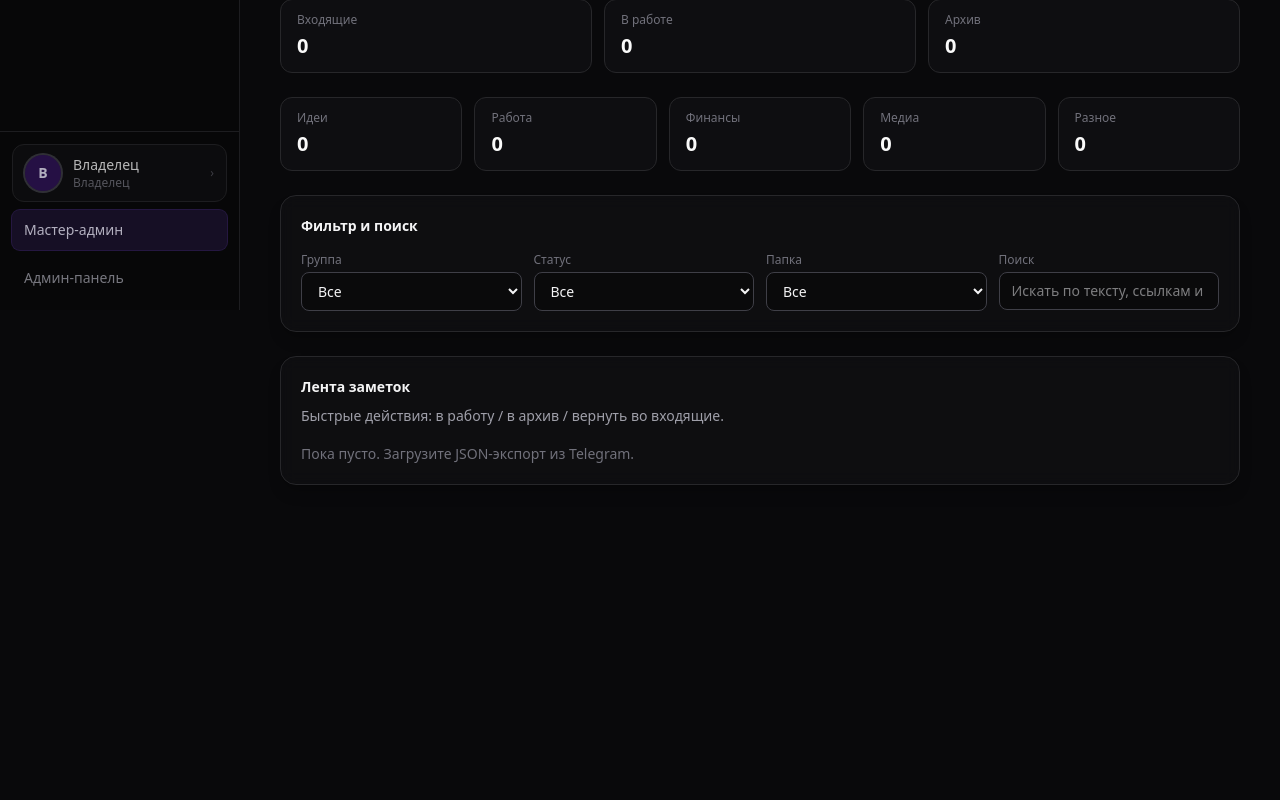
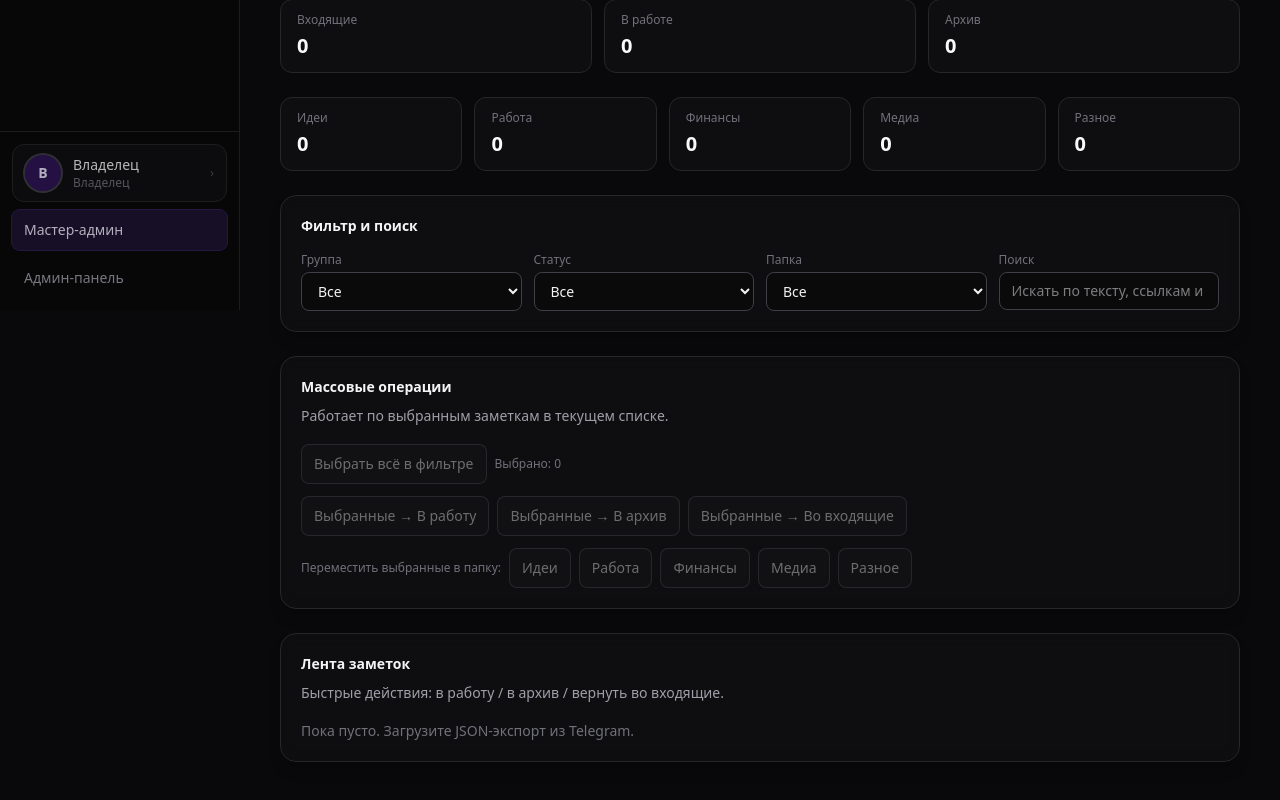
Before and after one commit to Goncharov108/model, a React (Vite) app in the folder web/: page /master-admin/incoming in a window 1280 px wide. Shown: the part 490-1290 px from the top of the page. Before the commit the page ends 1015 px from the top, so only its background shows below. Built offline with nearby package versions, Linux system fonts and the light colour scheme.

Commit message:
feat(incoming): этап 4 ручная папка и массовые операции

```diff
--- a/web/src/routes/MasterAdminIncomingWorkspace.tsx
+++ b/web/src/routes/MasterAdminIncomingWorkspace.tsx
@@ -47,7 +47,14 @@ const FOLDER_LABEL: Record<TelegramNoteFolder, string> = {
 export function MasterAdminIncomingWorkspace() {
   const snapshot = useTelegramNotesStore((s) => s.snapshot)
   const setSnapshot = useTelegramNotesStore((s) => s.setSnapshot)
+  const selectedIds = useTelegramNotesStore((s) => s.selectedIds)
   const setItemState = useTelegramNotesStore((s) => s.setItemState)
+  const setItemFolder = useTelegramNotesStore((s) => s.setItemFolder)
+  const applyStateToSelected = useTelegramNotesStore((s) => s.applyStateToSelected)
+  const applyFolderToSelected = useTelegramNotesStore((s) => s.applyFolderToSelected)
+  const toggleSelected = useTelegramNotesStore((s) => s.toggleSelected)
+  const clearSelection = useTelegramNotesStore((s) => s.clearSelection)
+  const selectAll = useTelegramNotesStore((s) => s.selectAll)
   const applyAutoRouting = useTelegramNotesStore((s) => s.applyAutoRouting)
   const clear = useTelegramNotesStore((s) => s.clear)
 
@@ -92,6 +99,10 @@ export function MasterAdminIncomingWorkspace() {
     })
   }, [folderFilter, groupFilter, query, snapshot, stateFilter])
 
+  const selectedCount = selectedIds.length
+  const selectedSet = useMemo(() => new Set(selectedIds), [selectedIds])
+  const allFilteredSelected = filteredItems.length > 0 && filteredItems.every((item) => selectedSet.has(item.id))
+
   async function handleImport(file: File) {
     setBusy(true)
     setError(null)
@@ -115,7 +126,7 @@ export function MasterAdminIncomingWorkspace() {
       <PageHeader
         eyebrow="Мастер-админ"
         title="Входящий поток · ТГ заметки"
-        description="Этап 3: авто-папки (Идеи/Работа/Финансы/Медиа/Разное) и массовая сортировка."
+        description="Этап 4: ручное переопределение папки + массовые операции по выбранным заметкам."
       />
 
       <SurfaceCard title="Импорт из Telegram">
@@ -219,6 +230,41 @@ export function MasterAdminIncomingWorkspace() {
         </div>
       </SurfaceCard>
 
+      <SurfaceCard title="Массовые операции" description="Работает по выбранным заметкам в текущем списке.">
+        <div className="mt-4 flex flex-wrap items-center gap-2">
+          <AppButton
+            type="button"
+            variant="ghost"
+            onClick={() => (allFilteredSelected ? clearSelection() : selectAll(filteredItems.map((x) => x.id)))}
+            disabled={!snapshot || filteredItems.length === 0}
+          >
+            {allFilteredSelected ? 'Снять выбор' : 'Выбрать всё в фильтре'}
+          </AppButton>
+          <span className="text-xs text-zinc-500">Выбрано: {selectedCount}</span>
+        </div>
+
+        <div className="mt-3 flex flex-wrap gap-2">
+          <AppButton type="button" variant="ghost" onClick={() => applyStateToSelected('in_work')} disabled={selectedCount === 0}>
+            Выбранные → В работу
+          </AppButton>
+          <AppButton type="button" variant="ghost" onClick={() => applyStateToSelected('archived')} disabled={selectedCount === 0}>
+            Выбранные → В архив
+          </AppButton>
+          <AppButton type="button" variant="ghost" onClick={() => applyStateToSelected('inbox')} disabled={selectedCount === 0}>
+            Выбранные → Во входящие
+          </AppButton>
+        </div>
+
+        <div className="mt-3 flex flex-wrap items-center gap-2">
+          <span className="text-xs text-zinc-500">Переместить выбранные в папку:</span>
+          {(Object.keys(FOLDER_LABEL) as TelegramNoteFolder[]).map((folder) => (
+            <AppButton key={folder} type="button" variant="ghost" onClick={() => applyFolderToSelected(folder)} disabled={selectedCount === 0}>
+              {FOLDER_LABEL[folder]}
+            </AppButton>
+          ))}
+        </div>
+      </SurfaceCard>
+
       <SurfaceCard title="Лента заметок" description="Быстрые действия: в работу / в архив / вернуть во входящие.">
         {!snapshot ? (
           <p className="mt-4 text-sm text-zinc-500">Пока пусто. Загрузите JSON-экспорт из Telegram.</p>
@@ -227,8 +273,12 @@ export function MasterAdminIncomingWorkspace() {
         ) : (
           <div className="mt-4 space-y-3">
             {filteredItems.map((item) => (
-              <article key={item.id} className="rounded-xl border border-zinc-800 bg-zinc-900/50 p-3">
+              <article key={item.id} className={`rounded-xl border p-3 ${selectedSet.has(item.id) ? 'border-violet-500/60 bg-violet-950/20' : 'border-zinc-800 bg-zinc-900/50'}`}>
                 <div className="flex flex-wrap items-center gap-2 text-xs text-zinc-500">
+                  <label className="inline-flex items-center gap-2 rounded-full bg-zinc-800 px-2 py-0.5 text-zinc-300">
+                    <input type="checkbox" checked={selectedSet.has(item.id)} onChange={() => toggleSelected(item.id)} />
+                    Выбрать
+                  </label>
                   <span className="rounded-full bg-zinc-800 px-2 py-0.5 text-zinc-300">{GROUP_LABEL[item.group]}</span>
                   <span className="rounded-full bg-zinc-800 px-2 py-0.5 text-zinc-300">{FOLDER_LABEL[item.folder]}</span>
                   <span className="rounded-full bg-zinc-800 px-2 py-0.5 text-zinc-300">{PRIORITY_LABEL[item.priority]}</span>
@@ -240,10 +290,18 @@ export function MasterAdminIncomingWorkspace() {
                 {item.links.length > 0 ? (
                   <ul className="mt-2 space-y-1 text-xs text-violet-300">{item.links.map((link) => <li key={`${item.id}-${link}`}><a href={link} target="_blank" rel="noreferrer" className="hover:underline">{link}</a></li>)}</ul>
                 ) : null}
-                <div className="mt-3 flex flex-wrap gap-2">
+                <div className="mt-3 flex flex-wrap items-center gap-2">
                   <AppButton type="button" variant="ghost" onClick={() => setItemState(item.id, 'in_work')}>В работу</AppButton>
                   <AppButton type="button" variant="ghost" onClick={() => setItemState(item.id, 'archived')}>В архив</AppButton>
                   <AppButton type="button" variant="ghost" onClick={() => setItemState(item.id, 'inbox')}>Во входящие</AppButton>
+                  <label className="ml-auto flex items-center gap-2 text-xs text-zinc-400">
+                    Папка:
+                    <select className="rounded border border-zinc-700 bg-zinc-950 px-2 py-1 text-xs text-zinc-100" value={item.folder} onChange={(e) => setItemFolder(item.id, e.target.value as TelegramNoteFolder)}>
+                      {(Object.keys(FOLDER_LABEL) as TelegramNoteFolder[]).map((folder) => (
+                        <option key={folder} value={folder}>{FOLDER_LABEL[folder]}</option>
+                      ))}
+                    </select>
+                  </label>
                 </div>
               </article>
             ))}
--- a/web/src/store/telegramNotesStore.ts
+++ b/web/src/store/telegramNotesStore.ts
@@ -1,11 +1,18 @@
 import { create } from 'zustand'
 import { persist } from 'zustand/middleware'
-import type { TelegramNoteState, TelegramNotesSnapshot } from '../domain/telegramNotes'
+import type { TelegramNoteFolder, TelegramNoteState, TelegramNotesSnapshot } from '../domain/telegramNotes'
 
 interface TelegramNotesStoreState {
   snapshot: TelegramNotesSnapshot | null
+  selectedIds: string[]
   setSnapshot: (snapshot: TelegramNotesSnapshot) => void
   setItemState: (id: string, state: TelegramNoteState) => void
+  setItemFolder: (id: string, folder: TelegramNoteFolder) => void
+  applyStateToSelected: (state: TelegramNoteState) => void
+  applyFolderToSelected: (folder: TelegramNoteFolder) => void
+  toggleSelected: (id: string) => void
+  clearSelection: () => void
+  selectAll: (ids: string[]) => void
   applyAutoRouting: () => void
   clear: () => void
 }
@@ -14,7 +21,8 @@ export const useTelegramNotesStore = create<TelegramNotesStoreState>()(
   persist(
     (set) => ({
       snapshot: null,
-      setSnapshot: (snapshot) => set({ snapshot }),
+      selectedIds: [],
+      setSnapshot: (snapshot) => set({ snapshot, selectedIds: [] }),
       setItemState: (id, state) =>
         set((store) => {
           if (!store.snapshot) return store
@@ -25,6 +33,45 @@ export const useTelegramNotesStore = create<TelegramNotesStoreState>()(
             },
           }
         }),
+      setItemFolder: (id, folder) =>
+        set((store) => {
+          if (!store.snapshot) return store
+          return {
+            snapshot: {
+              ...store.snapshot,
+              items: store.snapshot.items.map((item) => (item.id === id ? { ...item, folder } : item)),
+            },
+          }
+        }),
+      applyStateToSelected: (state) =>
+        set((store) => {
+          if (!store.snapshot || store.selectedIds.length === 0) return store
+          const selected = new Set(store.selectedIds)
+          return {
+            snapshot: {
+              ...store.snapshot,
+              items: store.snapshot.items.map((item) => (selected.has(item.id) ? { ...item, state } : item)),
+            },
+          }
+        }),
+      applyFolderToSelected: (folder) =>
+        set((store) => {
+          if (!store.snapshot || store.selectedIds.length === 0) return store
+          const selected = new Set(store.selectedIds)
+          return {
+            snapshot: {
+              ...store.snapshot,
+              items: store.snapshot.items.map((item) => (selected.has(item.id) ? { ...item, folder } : item)),
+            },
+          }
+        }),
+      toggleSelected: (id) =>
+        set((store) => {
+          const exists = store.selectedIds.includes(id)
+          return { selectedIds: exists ? store.selectedIds.filter((x) => x !== id) : [...store.selectedIds, id] }
+        }),
+      clearSelection: () => set({ selectedIds: [] }),
+      selectAll: (ids) => set({ selectedIds: [...new Set(ids)] }),
       applyAutoRouting: () =>
         set((store) => {
           if (!store.snapshot) return store
@@ -40,7 +87,7 @@ export const useTelegramNotesStore = create<TelegramNotesStoreState>()(
             },
           }
         }),
-      clear: () => set({ snapshot: null }),
+      clear: () => set({ snapshot: null, selectedIds: [] }),
     }),
     {
       name: 'model-telegram-notes-v1',
```
Also changed, not shown: 2 other files (tests, documents, lock files or other folders).
